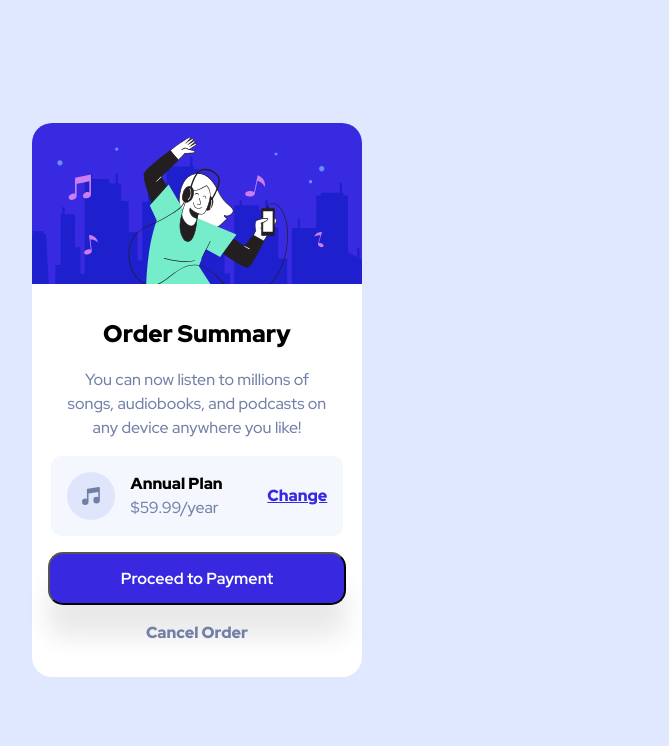
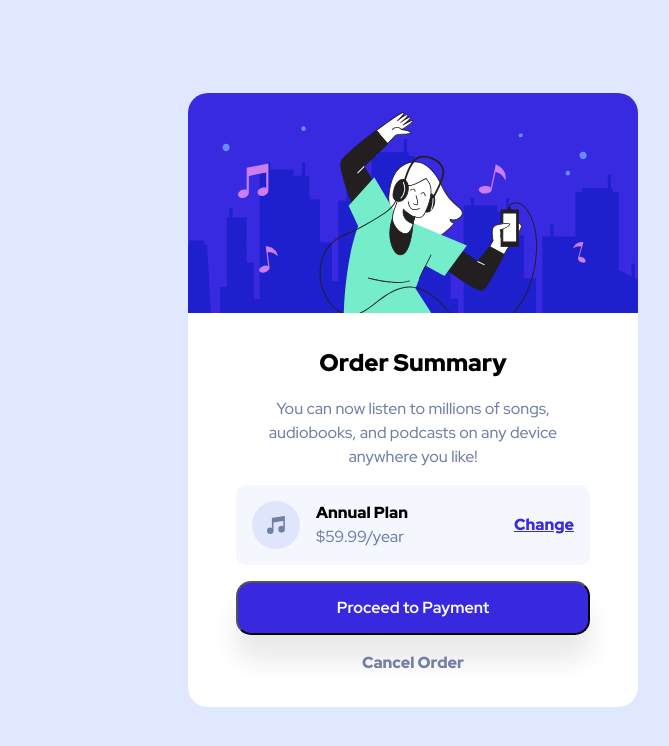
Before and after one commit to TGPJonathon/frontend-mentor-order, a plain HTML site: page index.html in a window 1280 px wide. Shown: the whole page, without its empty margins (227-896 px from the left). Drawn offline with Linux system fonts and the light colour scheme.

Commit message:
Finished Project

```diff
--- a/index.html
+++ b/index.html
@@ -38,6 +38,7 @@
             any device anywhere you like!
           </p>
           <div class="card-sub">
+            <div class="card-sub-left">
               <div>
                 <img src="images/icon-music.svg" alt="A music note icon" />
               </div>
@@ -45,6 +46,8 @@
                 <p>Annual Plan</p>
                 <p>$59.99/year</p>
               </div>
+            </div>
+
             <button class="sub-button">Change</button>
           </div>
           <button class="card-payment">Proceed to Payment</button>
--- a/styles.css
+++ b/styles.css
@@ -85,10 +85,10 @@ p {
 }
 
 .card {
-  max-width: min(90%, 330px);
-  margin: 1rem 1rem;
+  max-width: min(90%, 450px);
   border-radius: 20px;
   background-color: white;
+  margin: auto;
 }
 
 .card-image {
@@ -100,7 +100,11 @@ p {
   flex-direction: column;
   align-items: center;
   gap: 1rem;
-  margin: 0 1rem;
+  margin: 0 3rem;
+
+  @media (max-width: 430px) {
+    margin: 0 1rem;
+  }
 }
 
 .card-content > p:first-of-type {
@@ -115,7 +119,19 @@ p {
   border-radius: 10px;
   padding: 1rem 1rem;
   align-items: center;
-  justify-content: center;
+  justify-content: space-between;
+  width: 100%;
+  flex-wrap: wrap;
+
+  @media (max-width: 360px) {
+    flex-direction: column;
+    align-items: center;
+  }
+}
+
+.card-sub-left {
+  display: flex;
+  gap: 1rem;
 }
 
 .card-plan {
@@ -147,9 +163,9 @@ p {
   color: white;
   font-weight: 700;
   width: 100%;
-  -webkit-box-shadow: 0px 32px 26px 0px rgba(0, 0, 0, 0.09);
-  -moz-box-shadow: 0px 32px 26px 0px rgba(0, 0, 0, 0.09);
-  box-shadow: 0px 32px 26px 0px rgba(0, 0, 0, 0.09);
+  -webkit-box-shadow: 0px 25px 26px 0px rgba(0, 0, 0, 0.09);
+  -moz-box-shadow: 0px 25px 26px 0px rgba(0, 0, 0, 0.09);
+  box-shadow: 0px 25px 26px 0px rgba(0, 0, 0, 0.09);
 }
 
 .card-cancel {
```
Lines whose indentation alone changed are shown as unchanged.
